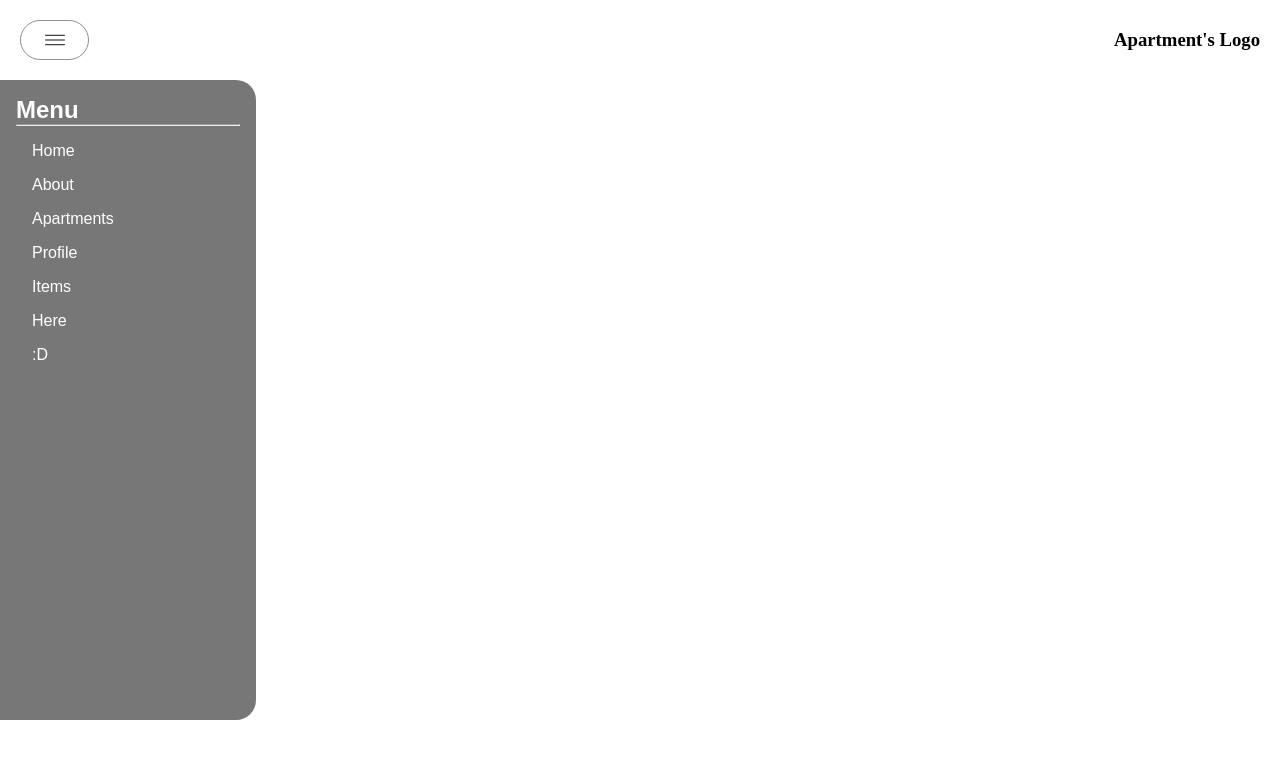
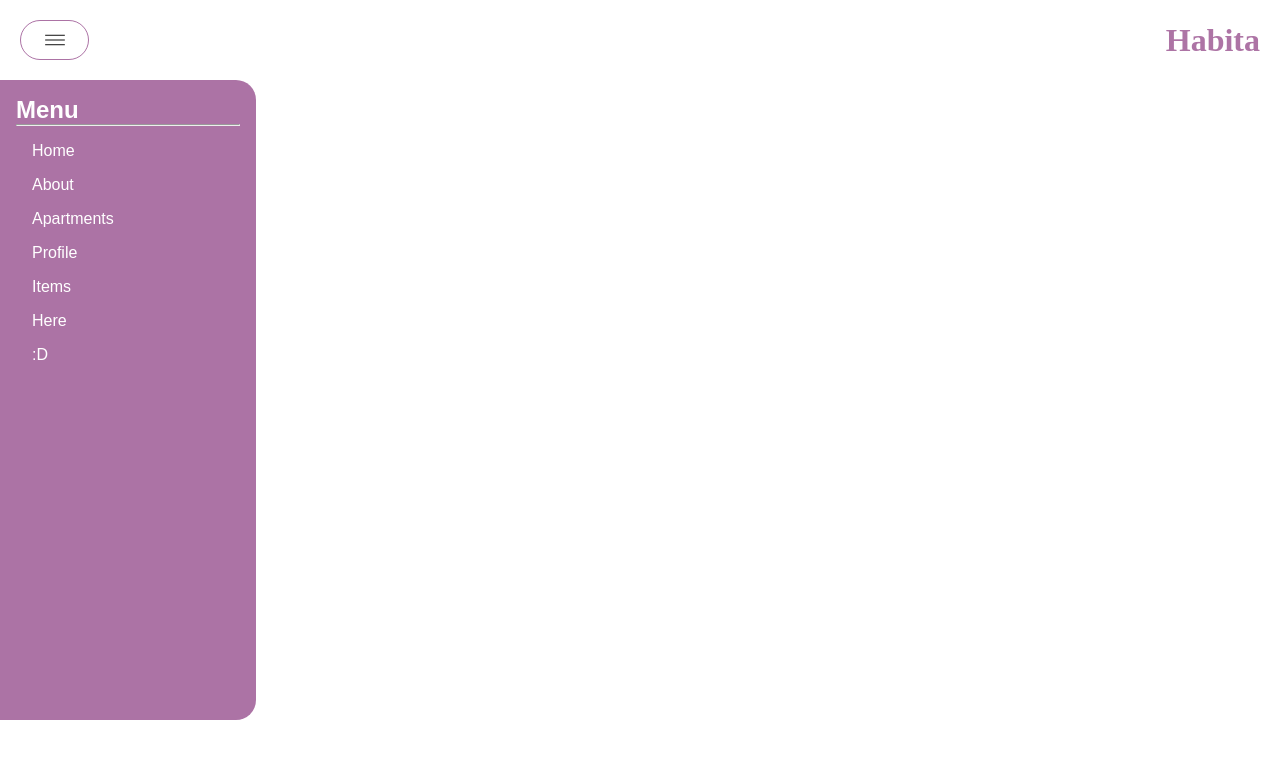
Before and after one commit to Kiridea/Mini-project, a React (Vite) app: page / in a window 1280 px wide. Shown: the top 758 px of the page. Built offline with nearby package versions, Linux system fonts and the light colour scheme.

Commit message:
color selection done

```diff
--- a/src/components/Navbar.css
+++ b/src/components/Navbar.css
@@ -10,7 +10,7 @@
 #button-container {
     width: 5.4vw;
     height: 5vh;
-    border: rgb(147, 143, 143) solid 1px;
+    border: solid  rgba(118, 23, 105, 0.6) 1px;
     display: flex;
     justify-content: space-around;
     align-items: center;
@@ -41,22 +41,26 @@
 }
 
 #Navbar h3{
+    font-size: 2em;
     margin-right: 20px;
     text-align: center;
     display: flex;
     align-items: center;
     justify-content: center;
     transition: 300ms;
+    color:  rgba(118, 23, 105, 0.6);
 
 
 }
 
 #Navbar h3:hover{
-    font-size: 1.25em;
+    font-size: 2.2em;
+    color:  rgba(175, 32, 156, 0.6);
+}
 
-
-
-
-
+#Navbar h3:hover::after{
+    font-size: 1em;
+    color: rgba(118, 23, 105, 0.6);
+    content: "/";
 
 }
--- a/src/components/Navbar.jsx
+++ b/src/components/Navbar.jsx
@@ -10,7 +10,7 @@ function Navbar() {
             <img className='hamburguer-icon' src={HamburguerMenu} alt="" />
             {/* <img className='default-user-icon' src={DefaultUser} alt="" /> */}
             </div>
-            <h3>Apartment's Logo</h3>
+            <h3>Habita </h3>
 
 
         </section>
--- a/src/components/Sidebar.css
+++ b/src/components/Sidebar.css
@@ -2,11 +2,17 @@
     width: 20%;
     height: 80vh;
     padding: 1em;
-    background-color: rgba(0, 0, 0, 0.533);
+    background-color: rgba(118, 23, 105, 0.6);
     color: white;
     border-top-right-radius: 20px;
     border-bottom-right-radius: 20px;
     font-family: sans-serif;
+}
+#sidebar-container:hover {
+    width: 20.1%;
+    -webkit-box-shadow: -3px 3px 5px 0px rgba(0,0,0,0.75);
+    -moz-box-shadow: -3px 3px 5px 0px rgba(0,0,0,0.75);
+    box-shadow: -3px 3px 5px 0px rgba(0,0,0,0.75);
 }
 
 hr {
@@ -24,10 +30,14 @@ hr {
     color: white;
     padding: 0.5em 1em;
     border-radius: 30px;
+
 }
 
 #sidebar-container a:hover{
-    background-color: rgba(0, 0, 0, 0.633);
+    background-color: rgba(118, 23, 105, 0.411);
     transition: 300ms;
     transform: scale(1.1);
+    -webkit-box-shadow: -3px 3px 5px 0px rgba(0,0,0,0.75);
+    -moz-box-shadow: -3px 3px 5px 0px rgba(0,0,0,0.75);
+    box-shadow: -3px 3px 5px 0px rgba(0,0,0,0.75);
 }
```
